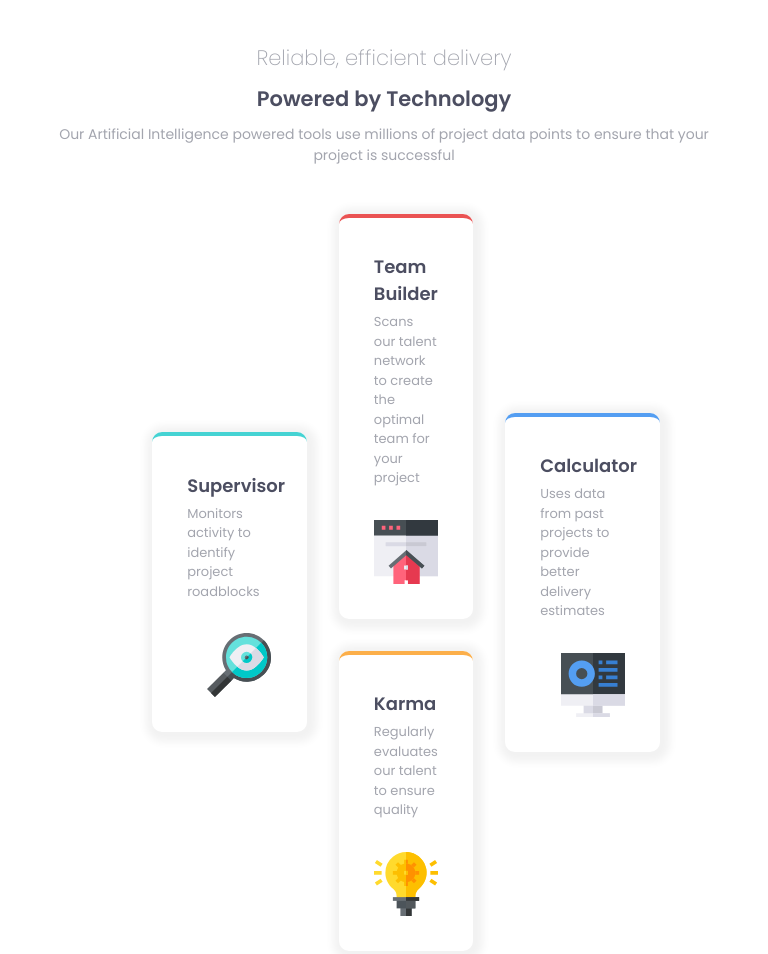
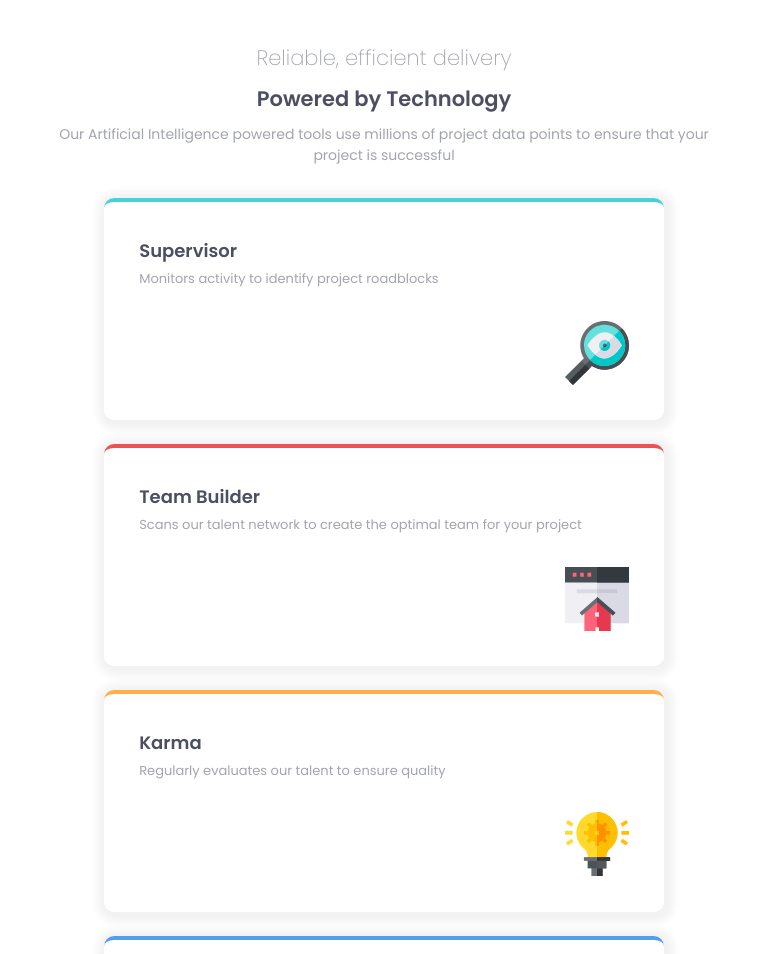
Before and after one commit to marviecephas/four_cards, a plain HTML site: page index.html in a window 768 px wide. Shown: the top 954 px of the page. Drawn offline with Linux system fonts and the light colour scheme.

Commit message:
Declare styling for small screens

```diff
--- a/style.css
+++ b/style.css
@@ -32,6 +32,7 @@ body{
     /* margin:50px 10px; */
     display:flex;
     flex-direction:column;
+    gap: 2em;
     /* justify-content:space-around; */
     /* height:950px; */
     width: 100%;
@@ -40,6 +41,7 @@ body{
     /* height:50%; */
     display:flex;
     flex-direction:column;
+    gap: 2em;
     /* justify-content:space-around; */
 }
 .child_container{
@@ -80,7 +82,8 @@ svg{
     border-top:4px solid hsl(212, 86%, 64%);
 }
 
-@media (min-width: 600px) {
+/* Responsiveness of different breakpoints starts */
+@media (min-width: 865px) {
     .parent_container_two{
         flex-direction: row;
         align-items: center;
@@ -94,3 +97,15 @@ svg{
         gap: 2em;
     }
 }
+
+
+
+@media (min-width: 400px) and (max-width: 864px) {
+    .parent_container_two{
+        gap: 1.5em;
+        padding: 2em 5em;
+    }
+    .sub_parent_container{
+        gap: 1.5em;
+    }
+}
```
